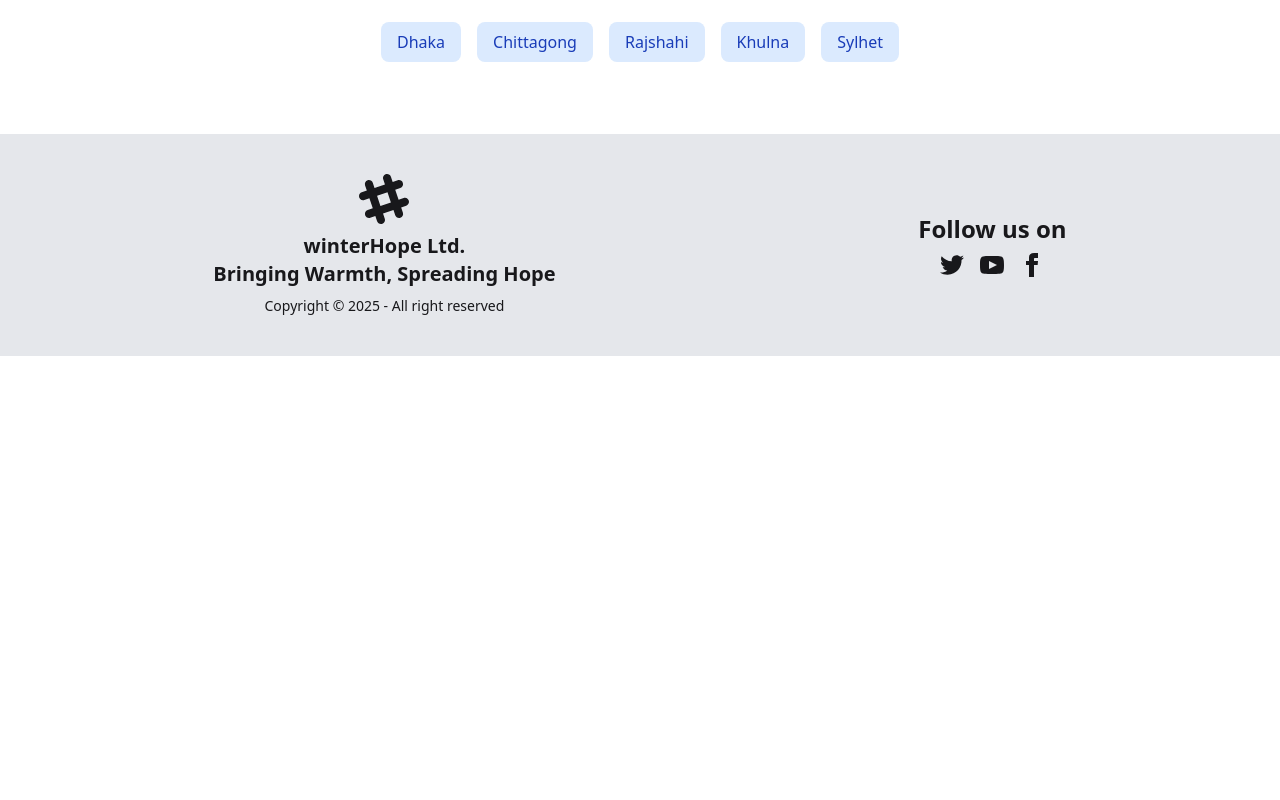
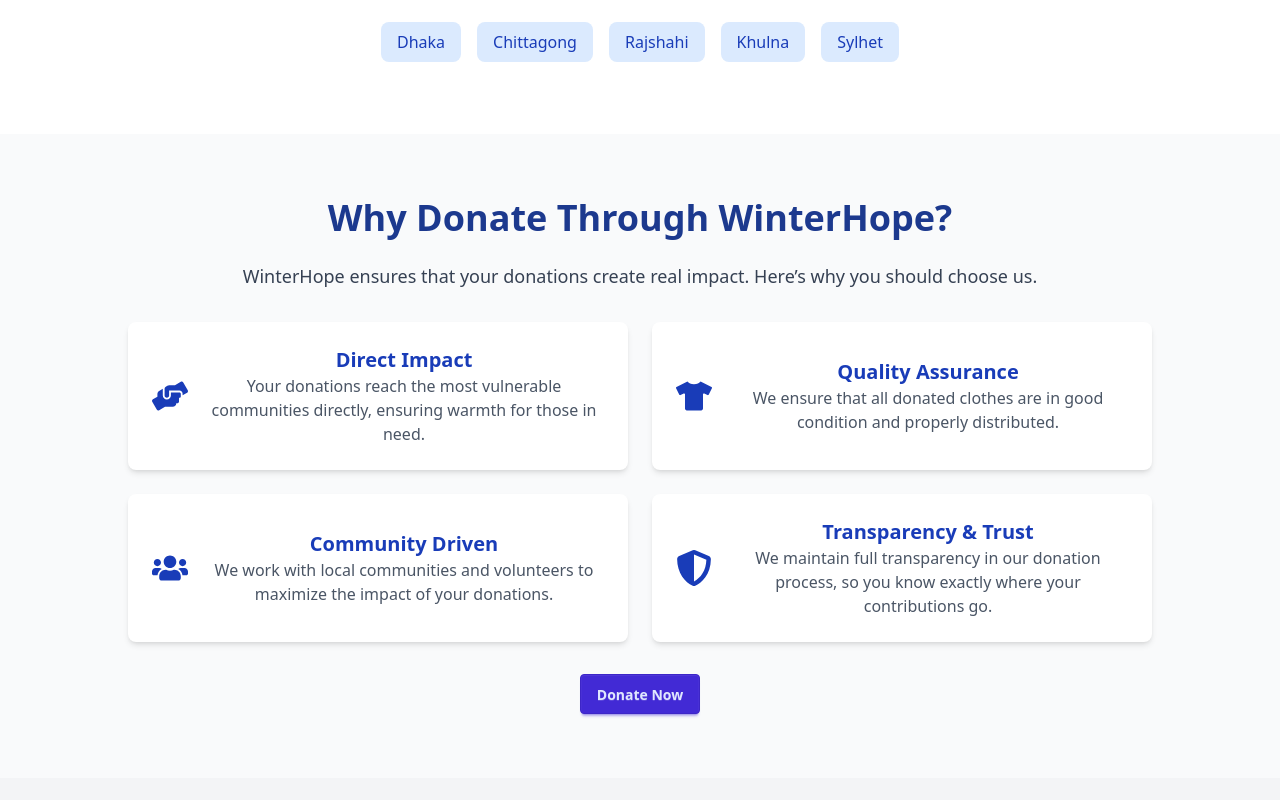
Before and after one commit to nk-rifat/A-9-Cloth-Donation-B-10, a React (Vite) app: page / in a window 1280 px wide. Shown: the part 2060-2860 px from the top of the page. Before the commit the page ends 2416 px from the top, so only its background shows below. Built offline with nearby package versions, Linux system fonts and the light colour scheme.

Commit message:
load json data in Campaigns route

```diff
--- a/package.json
+++ b/package.json
@@ -15,6 +15,7 @@
     "match-sorter": "^8.0.0",
     "react": "^19.0.0",
     "react-dom": "^19.0.0",
+    "react-icons": "^5.5.0",
     "react-router-dom": "^7.2.0",
     "sort-by": "^1.2.0",
     "tailwindcss": "^4.0.9"
--- /dev/null
+++ b/public/campaigns.json
@@ -0,0 +1,83 @@
+[
+    {
+      "id": 1,
+      "title": "Warm Hearts Initiative",
+      "image": "https://example.com/images/warm-hearts.jpg",
+      "description": "Providing winter clothing for underprivileged families in Dhaka.",
+      "status": "Ongoing",
+      "contact_info": "contact@winterhope.org",
+      "division": "Dhaka"
+    },
+    {
+      "id": 2,
+      "title": "Keep Sylhet Warm",
+      "image": "https://example.com/images/keep-sylhet-warm.jpg",
+      "description": "A donation drive for distributing blankets and jackets in Sylhet.",
+      "status": "Upcoming",
+      "contact_info": "sylhet@winterhope.org",
+      "division": "Sylhet"
+    },
+    {
+      "id": 3,
+      "title": "Rajshahi Winter Aid",
+      "image": "https://example.com/images/rajshahi-aid.jpg",
+      "description": "Helping the elderly and children stay warm in Rajshahi.",
+      "status": "Completed",
+      "contact_info": "rajshahi@winterhope.org",
+      "division": "Rajshahi"
+    },
+    {
+      "id": 4,
+      "title": "Chattogram Care",
+      "image": "https://example.com/images/chattogram-care.jpg",
+      "description": "Winter clothing distribution in remote areas of Chattogram.",
+      "status": "Ongoing",
+      "contact_info": "chattogram@winterhope.org",
+      "division": "Chattogram"
+    },
+    {
+      "id": 5,
+      "title": "Kurigram Winter Support",
+      "image": "https://example.com/images/kurigram-support.jpg",
+      "description": "Helping flood-affected people with warm clothes in Rangpur.",
+      "status": "Ongoing",
+      "contact_info": "rangpur@winterhope.org",
+      "division": "Rangpur"
+    },
+    {
+      "id": 6,
+      "title": "Mymensingh Warmth Drive",
+      "image": "https://example.com/images/mymensingh-warmth.jpg",
+      "description": "Donating sweaters and gloves to underprivileged children in Mymensingh.",
+      "status": "Upcoming",
+      "contact_info": "mymensingh@winterhope.org",
+      "division": "Mymensingh"
+    },
+    {
+      "id": 7,
+      "title": "Khulna Blanket Drive",
+      "image": "https://example.com/images/khulna-blanket.jpg",
+      "description": "Spreading warmth with blanket donations in Khulna's rural areas.",
+      "status": "Ongoing",
+      "contact_info": "khulna@winterhope.org",
+      "division": "Khulna"
+    },
+    {
+      "id": 8,
+      "title": "Barisal Shelter Assistance",
+      "image": "https://example.com/images/barisal-shelter.jpg",
+      "description": "Providing winter essentials to homeless people in Barisal.",
+      "status": "Completed",
+      "contact_info": "barisal@winterhope.org",
+      "division": "Barisal"
+    },
+    {
+      "id": 9,
+      "title": "Comilla Community Warmth",
+      "image": "https://example.com/images/comilla-warmth.jpg",
+      "description": "Distributing warm clothing to struggling families in Comilla.",
+      "status": "Ongoing",
+      "contact_info": "comilla@winterhope.org",
+      "division": "Comilla"
+    }
+  ]
--- a/src/Components/layout-component/Banner.jsx
+++ b/src/Components/layout-component/Banner.jsx
@@ -3,7 +3,7 @@ import img2 from '../../assets/group.jpg';
 import img3 from '../../assets/Sweater-03.png';
 const Banner = () => {
     return (
-        <div className="carousel w-full h-[600px] rounded-lg">
+        <div className="carousel w-full lg:h-[600px] rounded-lg">
             <div id="slide1" className="carousel-item relative w-full">
                 <img
                     src={img2}
--- a/src/Components/layout-component/Footer.jsx
+++ b/src/Components/layout-component/Footer.jsx
@@ -2,7 +2,7 @@ import React from 'react';
 
 const Footer = () => {
     return (
-        <footer className="footer footer-center bg-gray-200 p-10">
+        <footer className="footer footer-center bg-gray-100 p-10">
             <aside>
                 <svg
                     width="50"
--- a/src/Components/layout-component/Navbar.jsx
+++ b/src/Components/layout-component/Navbar.jsx
@@ -5,7 +5,7 @@ const Navbar = () => {
 
     const links = <>
         <li className="text-lg font-medium"><NavLink to='/'>Home</NavLink></li>
-        <li className="text-lg font-medium"><NavLink to='/donation'>Campaigns</NavLink></li>
+        <li className="text-lg font-medium"><NavLink to='/campaigns'>Campaigns</NavLink></li>
         <li className="text-lg font-medium"><NavLink to='/help'>Dashboard</NavLink></li>
         <li className="text-lg font-medium"><NavLink to='/dashboard'>How To Help</NavLink></li>
     </>
--- /dev/null
+++ b/src/Components/layout-component/WhyThroughWinterHope.jsx
@@ -0,0 +1,62 @@
+import { FaHandsHelping, FaTshirt, FaUsers, FaShieldAlt } from "react-icons/fa";
+
+
+const WhyThroughWinterHope = () => {
+    const reasons = [
+        {
+            id: 1,
+            icon: <FaHandsHelping className="text-4xl text-blue-800" />,
+            title: "Direct Impact",
+            description:
+                "Your donations reach the most vulnerable communities directly, ensuring warmth for those in need.",
+        },
+        {
+            id: 2,
+            icon: <FaTshirt className="text-4xl text-blue-800" />,
+            title: "Quality Assurance",
+            description:
+                "We ensure that all donated clothes are in good condition and properly distributed.",
+        },
+        {
+            id: 3,
+            icon: <FaUsers className="text-4xl text-blue-800" />,
+            title: "Community Driven",
+            description:
+                "We work with local communities and volunteers to maximize the impact of your donations.",
+        },
+        {
+            id: 4,
+            icon: <FaShieldAlt className="text-4xl text-blue-800" />,
+            title: "Transparency & Trust",
+            description:
+                "We maintain full transparency in our donation process, so you know exactly where your contributions go.",
+        },
+    ];
+
+    return (
+        <section className="bg-gray-50 py-16 px-6">
+            <div className="max-w-5xl mx-auto text-center">
+                <h2 className="text-4xl font-bold text-blue-900 mb-6">Why Donate Through WinterHope?</h2>
+                <p className="text-lg text-gray-700 mb-8">
+                    WinterHope ensures that your donations create real impact. Here’s why you should choose us.
+                </p>
+
+                <div className="grid md:grid-cols-2 gap-6">
+                    {reasons.map((reason) => (
+                        <div key={reason.id} className="bg-white p-6 rounded-lg shadow-md flex items-center space-x-4">
+                            <div>{reason.icon}</div>
+                            <div>
+                                <h3 className="text-xl font-semibold text-blue-800">{reason.title}</h3>
+                                <p className="text-gray-600">{reason.description}</p>
+                            </div>
+                        </div>
+                    ))}
+                </div>
+
+                <button className="btn btn-primary mt-8">Donate Now</button>
+            </div>
+        </section>
+    );
+};
+
+export default WhyThroughWinterHope;
--- /dev/null
+++ b/src/Pages/ShowCampaigns.jsx
@@ -0,0 +1,10 @@
+const ShowCampaigns = ({campaign}) => {
+    const {id, title, image, description, status, contact_info,division } = campaign;
+    return (
+        <div>
+
+        </div>
+    );
+};
+
+export default ShowCampaigns;
--- /dev/null
+++ b/src/layouts/Campaigns.jsx
@@ -0,0 +1,19 @@
+import { useLoaderData } from "react-router-dom";
+import Navbar from "../Components/layout-component/Navbar";
+import ShowCampaigns from "../Pages/ShowCampaigns";
+
+const Campaigns = () => {
+    const campaigns = useLoaderData();
+    return (
+        <div className="w-11/12 mx-auto my-4">
+            <Navbar></Navbar>
+            <div>
+                {
+                    campaigns.map(campaign => <ShowCampaigns key={campaign.id} campaign={campaign}></ShowCampaigns>)
+                }
+            </div>
+        </div>
+    );
+};
+
+export default Campaigns;
--- a/src/layouts/HomeLayOuts.jsx
+++ b/src/layouts/HomeLayOuts.jsx
@@ -3,6 +3,8 @@ import Banner from "../Components/layout-component/Banner";
 import Footer from "../Components/layout-component/Footer";
 import HowItWorks from "../Components/layout-component/HowItWorks";
 import Navbar from "../Components/layout-component/Navbar";
+import WhyThroughWinterHope from "../Components/layout-component/WhyThroughWinterHope";
+import WhyDonate from "../Components/layout-component/WhyThroughWinterHope";
 
 const HomeLayOuts = () => {
     return (
@@ -24,6 +26,9 @@ const HomeLayOuts = () => {
                 <section>
                     <HowItWorks></HowItWorks>
                 </section>
+                <section>
+                    <WhyThroughWinterHope></WhyThroughWinterHope>
+                </section>
             </main>
 
             <footer>
--- a/src/routes/Router.jsx
+++ b/src/routes/Router.jsx
@@ -1,12 +1,18 @@
 import { createBrowserRouter } from "react-router-dom";
 import HomeLayOuts from "../layouts/HomeLayOuts";
 import Error from "../Components/layout-component/Error";
+import Campaigns from "../layouts/Campaigns";
 
 const Router = createBrowserRouter([
     {
         path: '/',
         element: <HomeLayOuts></HomeLayOuts>,
         errorElement: <Error></Error>
+    },
+    {
+        path: 'campaigns',
+        element: <Campaigns></Campaigns>,
+        loader: () => fetch('campaigns.json')
     }
 ])
 
```
Also changed, not shown: 1 other file (tests, documents, lock files or other folders).
